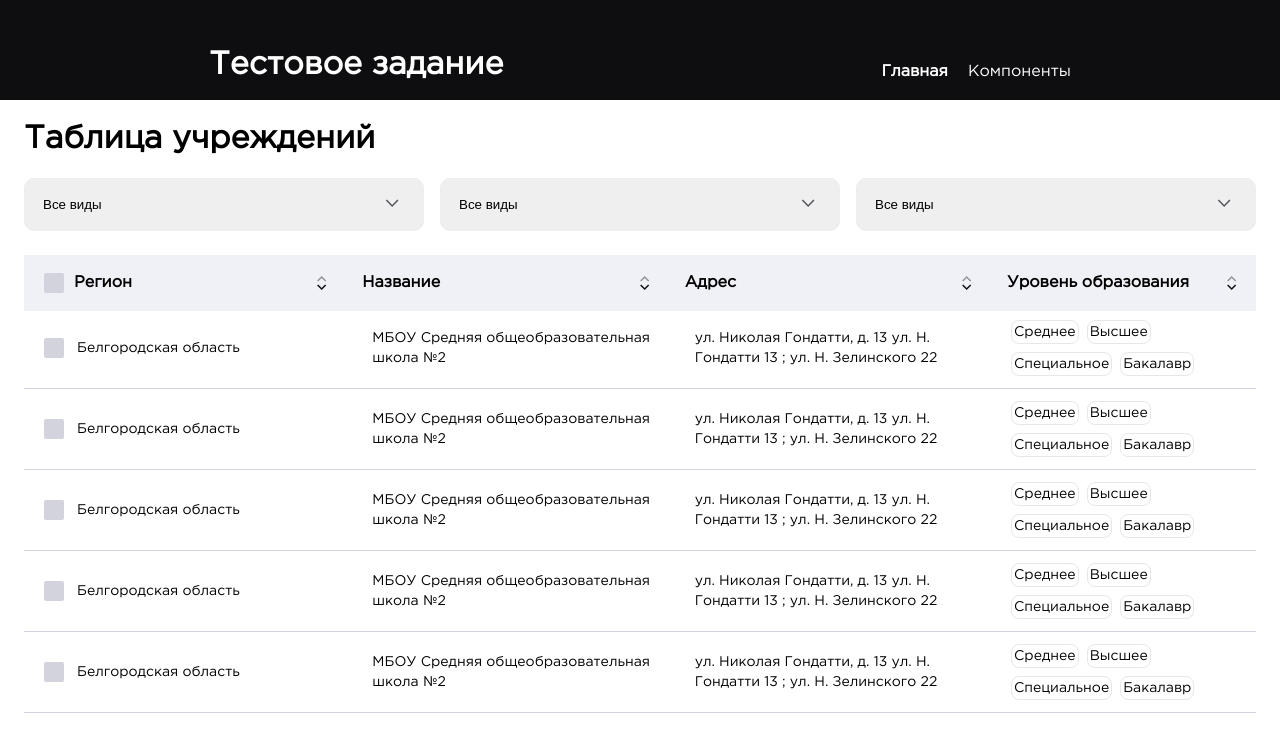
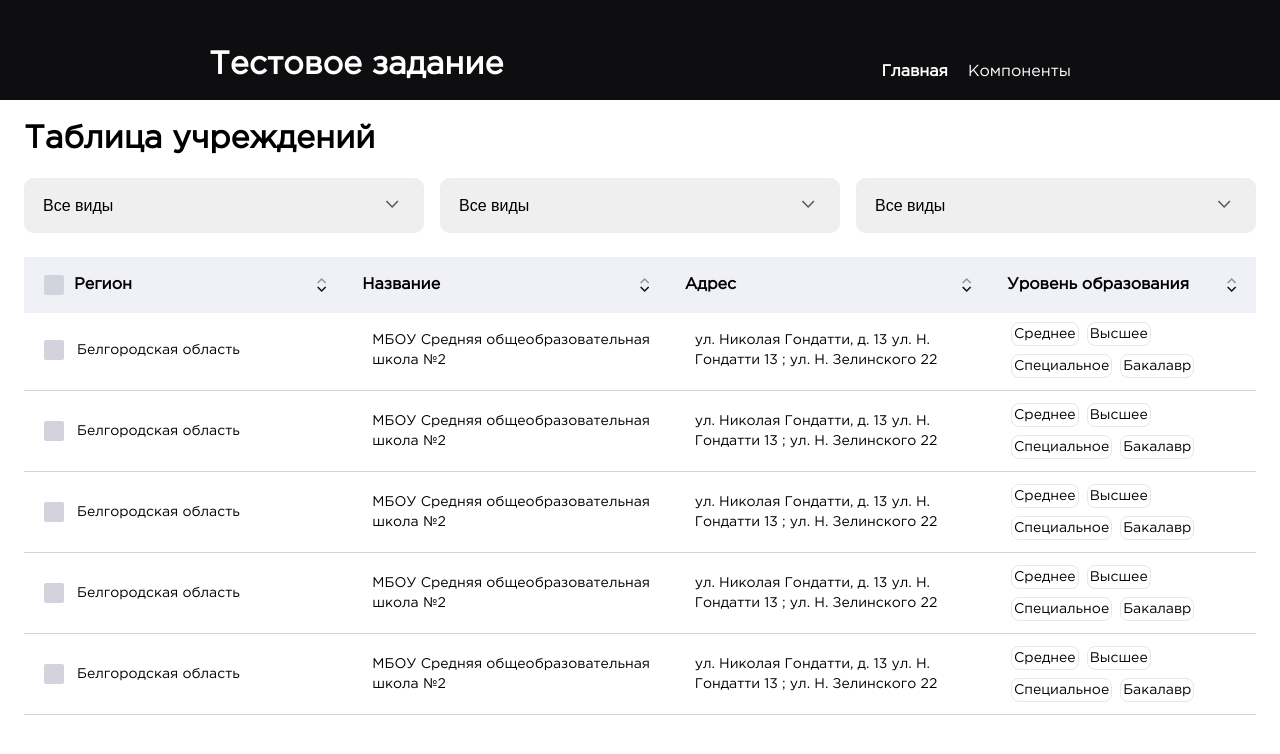
Before and after one commit to Hire-Hoffee/Schools-Table, a Vue app: page / in a window 1280 px wide. Shown: the top 754 px of the page. Built offline with nearby package versions, Linux system fonts and the light colour scheme.

Commit message:
style fix

```diff
--- a/src/components/input/SelectInput.vue
+++ b/src/components/input/SelectInput.vue
@@ -36,10 +36,11 @@
     border-radius: 10px;
     border: 1px solid #eee;
     appearance: none;
-  }
+    font-size: 16px;
 
-  select:focus {
-    outline: 1px solid #ddd;
+    &:focus {
+      outline: 1px solid #ddd;
+    }
   }
 }
 </style>
```
